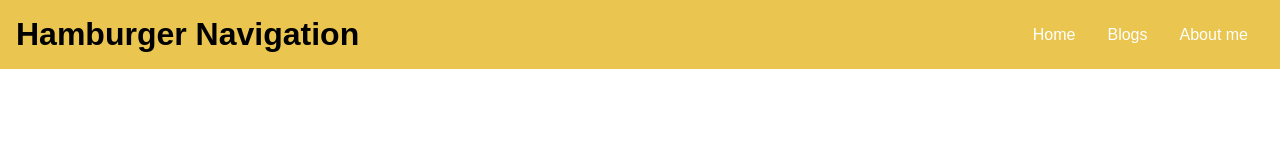
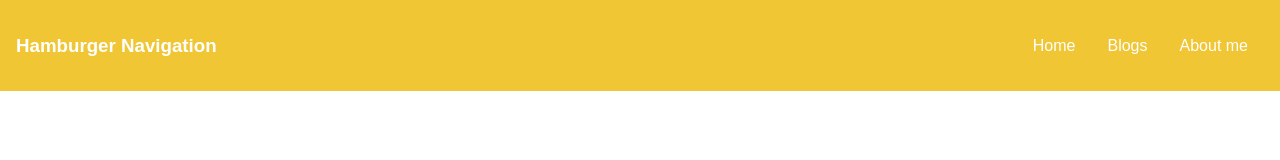
Before and after one commit to acciojob/hamburger-menu-magic-Pranshu-15, a website: page main.html in a window 1280 px wide. Drawn offline with Linux system fonts and the light colour scheme.

Commit message:
created a submission

```diff
--- a/main.html
+++ b/main.html
@@ -9,7 +9,7 @@
 <body>
 	   <header>
         <div class="nav-container">
-            <h1>Hamburger Navigation</h1>
+            <h3>Hamburger Navigation</h3>
             <nav>
                 <ul class="nav-links">
                     <li><a href="#">Home</a></li>
--- a/styles.css
+++ b/styles.css
@@ -6,11 +6,12 @@ body {
 }
 
 header {
-    background-color: #eac54f;
+    background-color: #F0C635;
     padding: 1rem;
     display: flex;
     justify-content: space-between;
     align-items: center;
+	color:white;
 }
 
 .nav-container {
@@ -51,7 +52,7 @@ nav {
     display: none;
     flex-direction: column;
     cursor: pointer;
-    width: 30px;
+    width: 50px;
 }
 
 .hamburger span {
```
